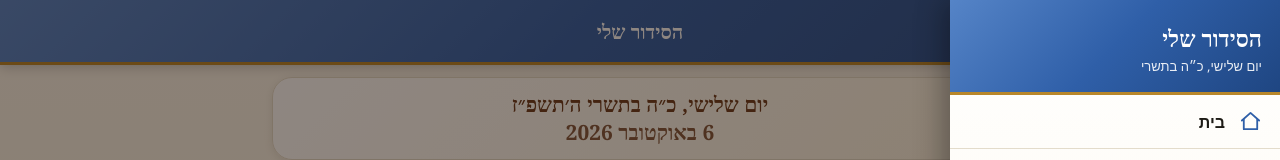
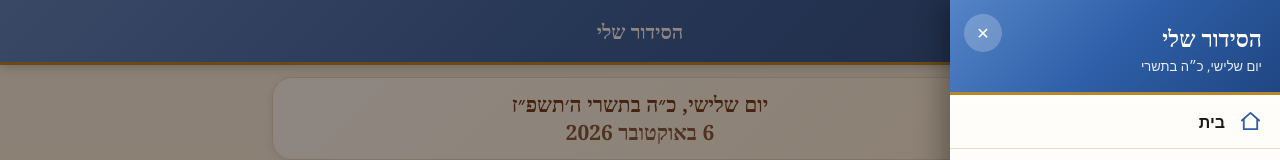
Before and after one commit to itsik249/qd8ab90e999, a plain HTML site: page index.html in a window 1280 px wide. Both pictures are taken after a click on the button "תפריט". Shown: the top 160 px of the page. Drawn offline with Linux system fonts and the light colour scheme; a web font is replaced by a local one.

Commit message:
Side menu: add close X

```diff
--- a/index.html
+++ b/index.html
@@ -225,6 +225,8 @@ header h1{text-align:center!important;font-family:'Frank Ruhl Libre',Georgia,ser
 .drawer{position:absolute;top:0;bottom:0;right:0;width:min(84vw,330px);background:linear-gradient(180deg,var(--card),var(--card2));box-shadow:-8px 0 26px rgba(0,0,0,.3);overflow:auto;animation:drin .18s ease-out}
 @keyframes drin{from{transform:translateX(100%)}to{transform:none}}
 .drawer .dtop{padding:22px 18px 16px;color:var(--on-acc);background:linear-gradient(135deg,var(--acc3) 0%,var(--acc) 50%,var(--accd) 100%);border-bottom:3px solid var(--acc2)}
+.drawer .dtop{position:relative}
+.drawer .dx{position:absolute;top:14px;left:14px;width:38px;height:38px;border-radius:50%;border:0;background:rgba(255,255,255,.22);color:var(--on-acc);font-size:16px;line-height:1;display:flex;align-items:center;justify-content:center;padding:0}
 .drawer .dtop b{display:block;font-family:'Frank Ruhl Libre',Georgia,serif;font-weight:900;font-size:23px}
 .drawer .dtop small{opacity:.9;font-size:13px}
 .drawer .mi{display:flex;align-items:center;gap:14px;width:100%;padding:15px 18px;background:none;border:0;border-bottom:1px solid var(--line);font-size:16px;font-weight:700;text-align:right;color:var(--fg)}
@@ -286,7 +288,7 @@ function closeMenu(){$('#ovMenu').classList.remove('on')}
 function openMenu(){
   const it=(k,ic,t)=>'<button class="mi" data-mi="'+k+'">'+SV(ic)+'<span>'+t+'</span></button>';
   let sub='';try{const hd=hebToday();sub=TH_WEEK[hd.wd][0]+', '+heb(hd.day)+(hd.mon?' ב'+hd.mon:'')}catch(e){}
-  $('#drawer').innerHTML='<div class="dtop"><b>הסידור שלי</b><small>'+esc(sub)+'</small></div>'+
+  $('#drawer').innerHTML='<div class="dtop"><button class="dx" data-mi="close" aria-label="סגירה">✕</button><b>הסידור שלי</b><small>'+esc(sub)+'</small></div>'+
     it('home','<path d="M3 11l9-8 9 8"/><path d="M5 10v10h14V10"/>','בית')+
     it('th','<path d="M4 5h7a2 2 0 012 2v12a2 2 0 00-2-2H4zM20 5h-7a2 2 0 00-2 2v12a2 2 0 012-2h7z"/>','תהילים')+
     it('marks','<path d="M6 3h12v18l-6-4-6 4z"/>','הסימניות שלי')+
```
